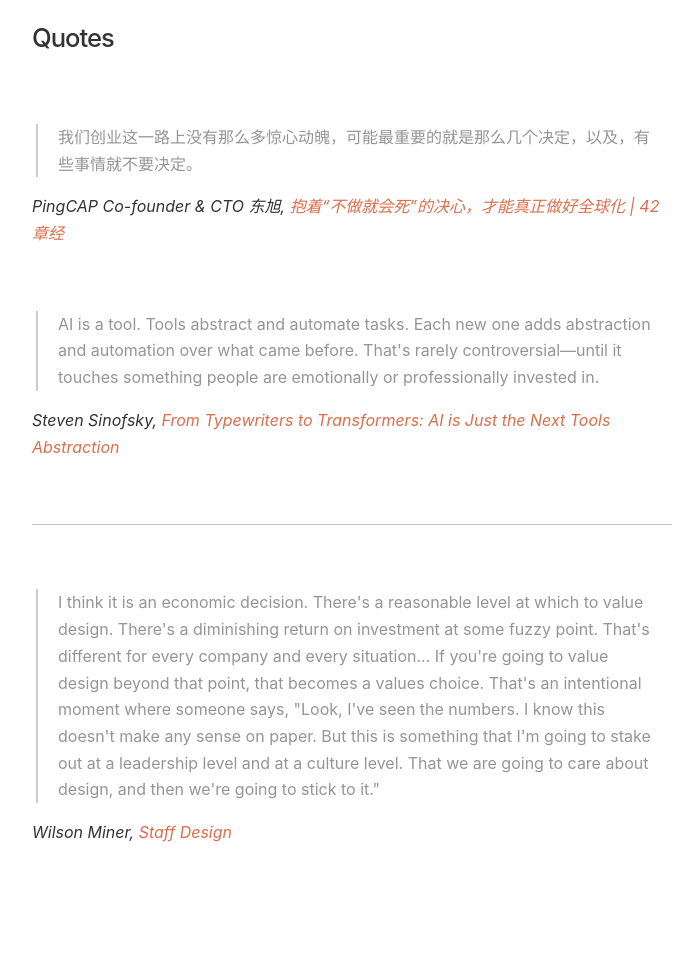
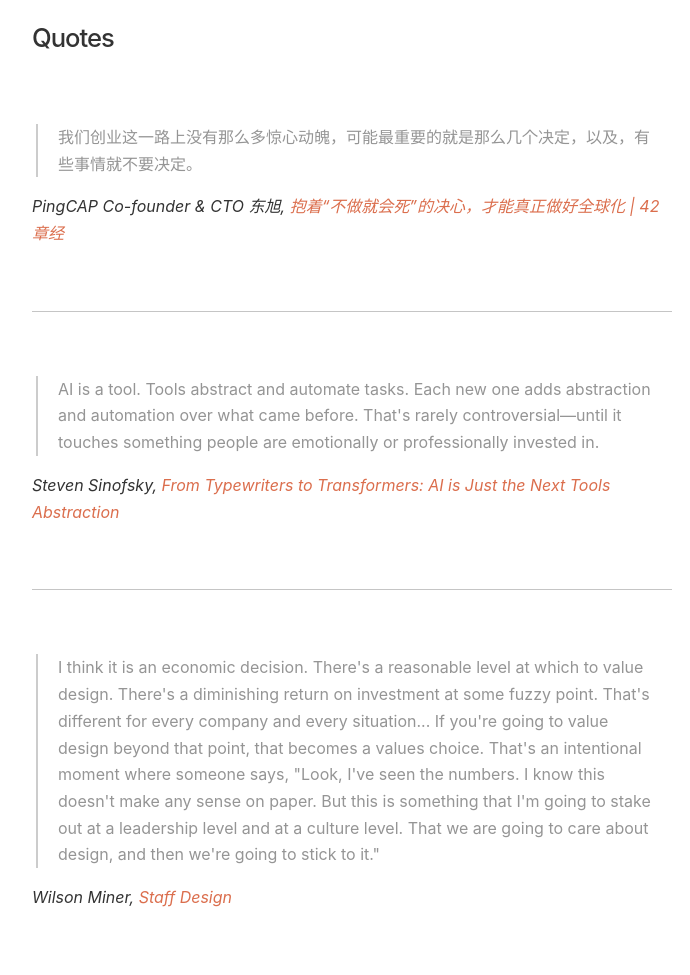
Before and after one commit to lvterry/lvterry.github.io, a Jekyll site: the page built from quotes.html, in a window 1280 px wide. Shown: the whole page, without its empty margins (288-978 px from the left). Built offline with Jekyll 4.4.1, drawn with Linux system fonts in a browser that asks for light colours; before the commit the page ends 910 px from its top, so only the background shows below that.

Commit message:
quote style

```diff
--- a/quotes.html
+++ b/quotes.html
@@ -12,6 +12,8 @@
       <em>PingCAP Co-founder & CTO 东旭, <a href="https://mp.weixin.qq.com/s/PLR-UWFrkwPrIm1jviP1_g" title="Globalization">抱着“不做就会死”的决心，才能真正做好全球化 | 42章经</a></em>
     </p>
   </div>
+
+  <hr style="margin: 4rem 0;">
 
   <div class="quote mb-4">
     <blockquote>AI is a tool. Tools abstract and automate tasks.
```
